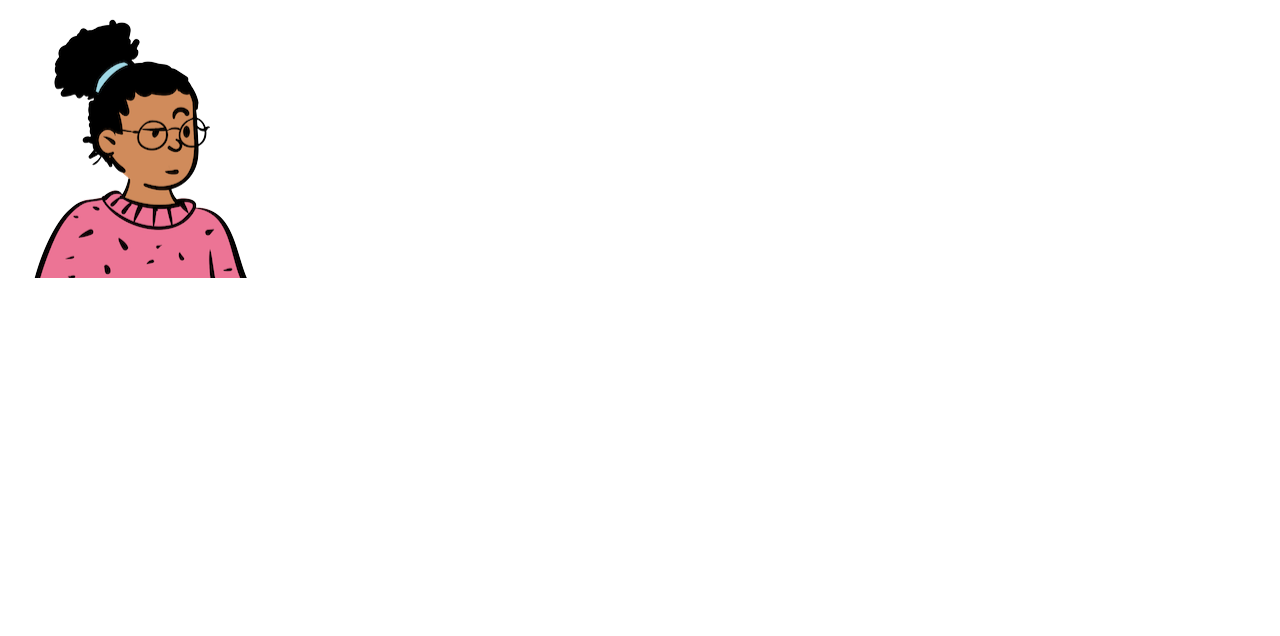
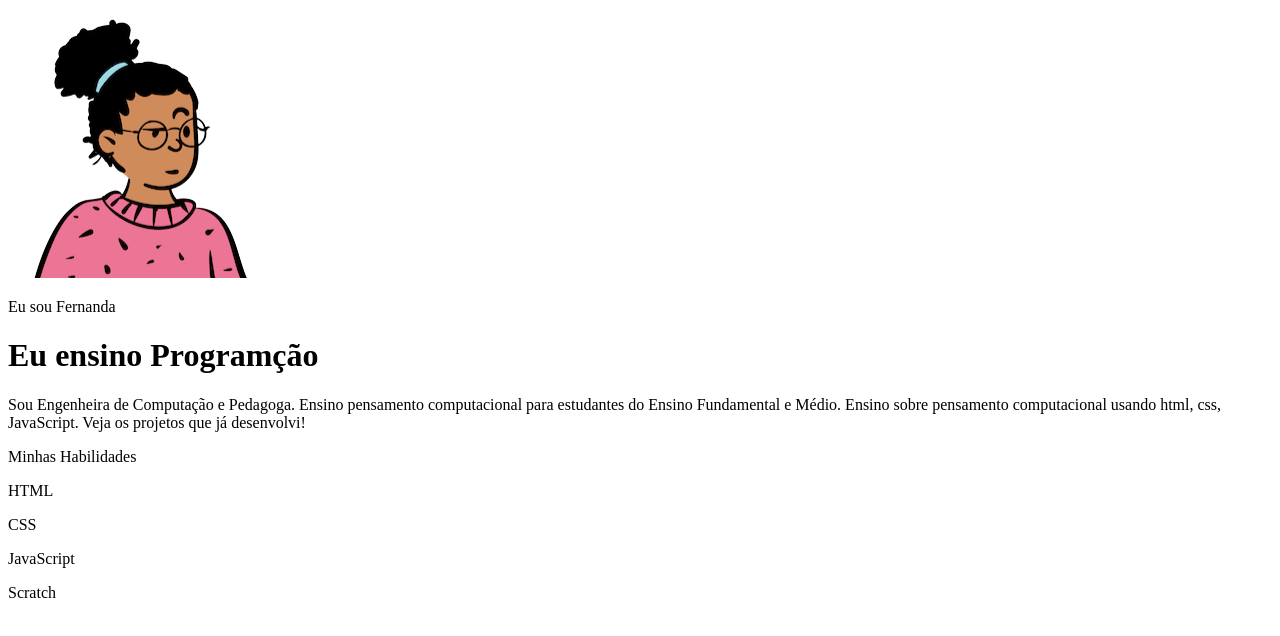
Before and after one commit to vinicius500197/portf-liovinicius, a plain HTML site: page index.html in a window 1280 px wide. Drawn offline with Linux system fonts and the light colour scheme; files whose address does not match are found by name.

Commit message:
atualizar

```diff
--- a/index.html
+++ b/index.html
@@ -8,5 +8,17 @@
 </head>
 <body>
  <img src="img/avatar-perfil.png" alt="" srcset="">
+</body><p>Eu sou Fernanda</p>
+<h1>Eu ensino Programção</h1>
+<p>Sou Engenheira de Computação e Pedagoga. Ensino pensamento computacional para estudantes do Ensino Fundamental e
+Médio. Ensino sobre pensamento computacional usando html, css, JavaScript. Veja os projetos que já desenvolvi! </p>
+<p>Minhas Habilidades</p>
+<div>
+<p>HTML</p>
+<p>CSS</p>
+<p>JavaScript</p>
+<p>Scratch</p>
+</div>
 </body>
 </html>
+</html>
```
